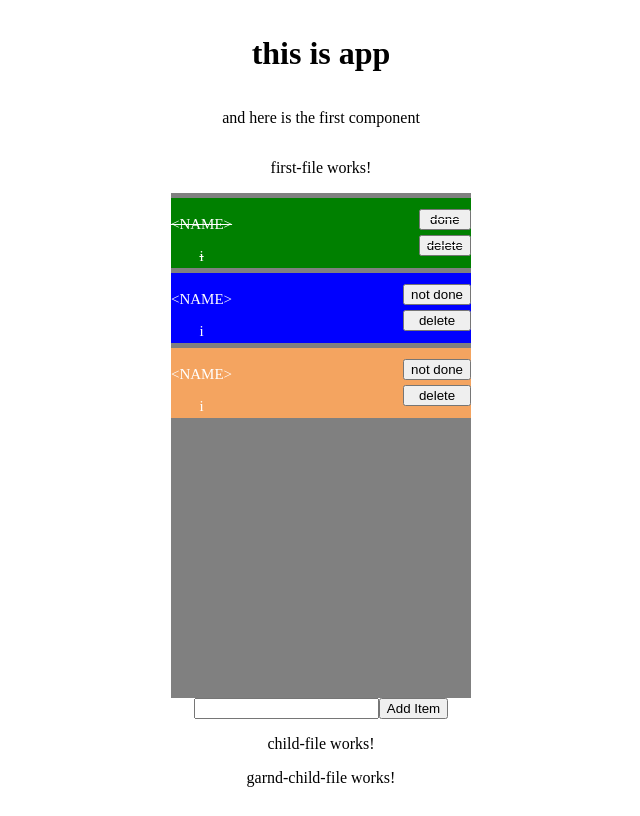
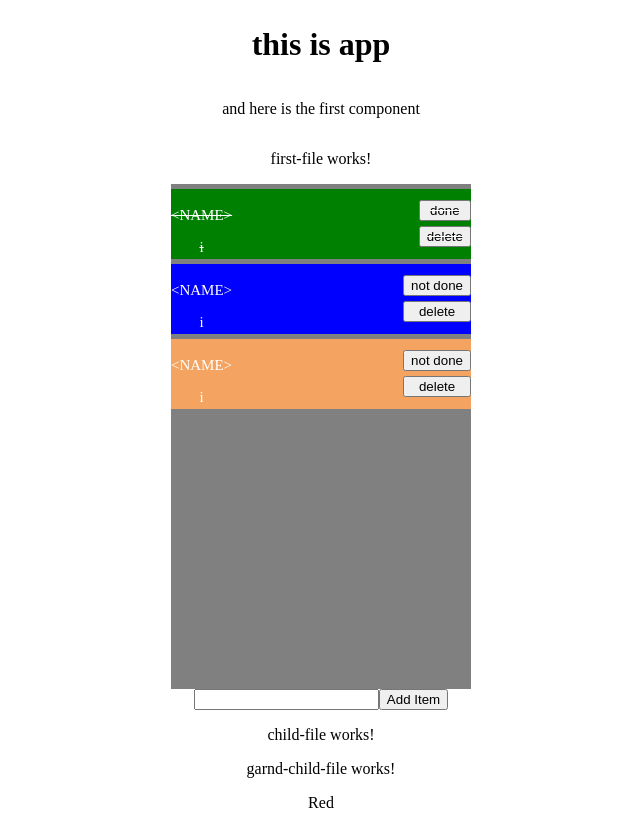
Before and after one commit to Ameer2000Mzori/Todo-List-Angular, an Angular app: page / in a window 1280 px wide. Shown: the whole page, without its empty margins (319-959 px from the left). Built offline with nearby package versions, Linux system fonts and the light colour scheme.

Commit message:
added few changes

```diff
--- a/src/app/first-file/child-file/garnd-child-file/garnd-child-file.component.html
+++ b/src/app/first-file/child-file/garnd-child-file/garnd-child-file.component.html
@@ -1 +1,7 @@
 <p>garnd-child-file works!</p>
+
+@switch (color) { @case ("red") {
+<div [ngClass]="checkColor(color)">Red</div>
+} @case ("blue") {
+<div [ngClass]="checkColor(color)">Blue</div>
+} }
--- a/src/app/first-file/child-file/garnd-child-file/garnd-child-file.component.ts
+++ b/src/app/first-file/child-file/garnd-child-file/garnd-child-file.component.ts
@@ -1,12 +1,18 @@
+import { CommonModule } from '@angular/common';
 import { Component } from '@angular/core';
-
 @Component({
   selector: 'app-garnd-child-file',
   standalone: true,
-  imports: [],
+  imports: [CommonModule],
   templateUrl: './garnd-child-file.component.html',
-  styleUrl: './garnd-child-file.component.scss'
+  styleUrl: './garnd-child-file.component.scss',
 })
 export class GarndChildFileComponent {
+  color = 'red';
 
+  checkColor(color: string) {
+    return color === 'red'
+      ? { backgroundColor: 'red' }
+      : { backgroundColor: 'blue' };
+  }
 }
```
